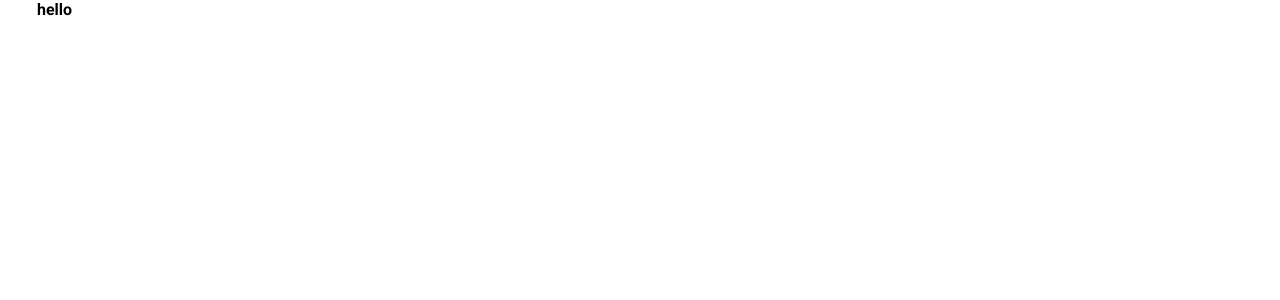
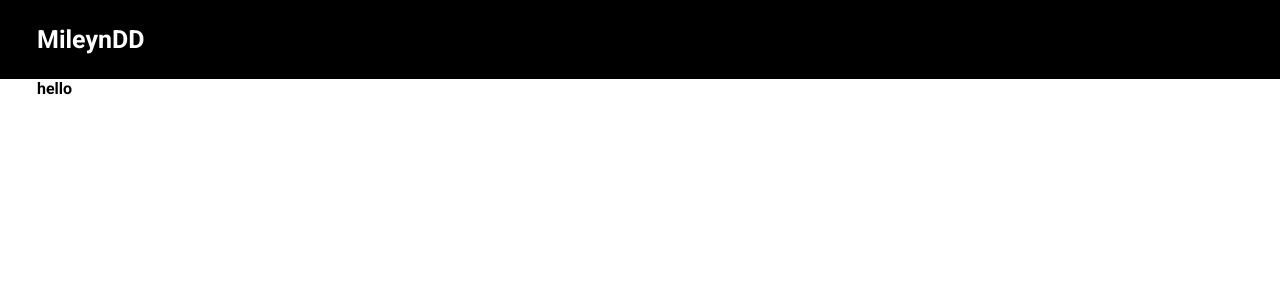
Before and after one commit to LaMileyn/React-pdd, a React (Create React App) app: page / in a window 1280 px wide. Shown: the top 300 px of the page. Built offline with nearby package versions, Linux system fonts and the light colour scheme.

Commit message:
- Header component - верстка

```diff
--- a/src/App.tsx
+++ b/src/App.tsx
@@ -2,13 +2,15 @@ import React from 'react';
 import './styles/main.scss'
 import './styles/variables.scss'
 import MainPage from "./views/Main/MainPage/MainPage";
+import Header from "./components/Header/Header";
 
 const App = () => {
-  return (
-    <div className="App">
-      <MainPage />
-    </div>
-  );
+    return (
+        <div className="App">
+            <Header/>
+            <MainPage/>
+        </div>
+    );
 }
 
 export default App;
--- /dev/null
+++ b/src/components/Header/Header.module.scss
@@ -0,0 +1,8 @@
+.header{
+  padding: 25px 0;
+  background-color: var(--dark-primary);
+  h2{
+    color: white;
+    font-size: 25px;
+  }
+}
--- /dev/null
+++ b/src/components/Header/Header.tsx
@@ -0,0 +1,15 @@
+import React, {FC} from 'react';
+import styles from './Header.module.scss';
+import Container from "../Container/Container";
+
+const Header: FC = (props) => {
+    return (
+        <div className={styles.header}>
+            <Container>
+                <h2>MileynDD</h2>
+            </Container>
+        </div>
+    );
+}
+
+export default Header;
```
